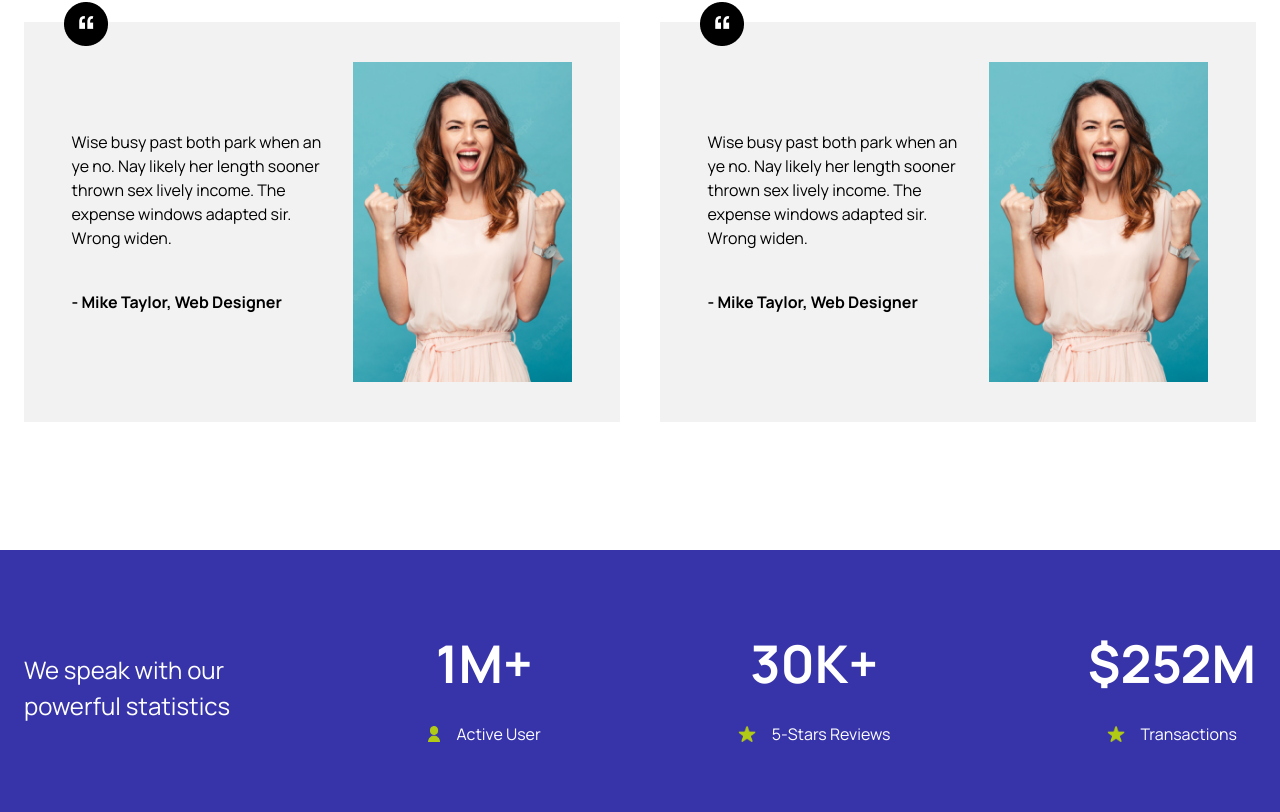
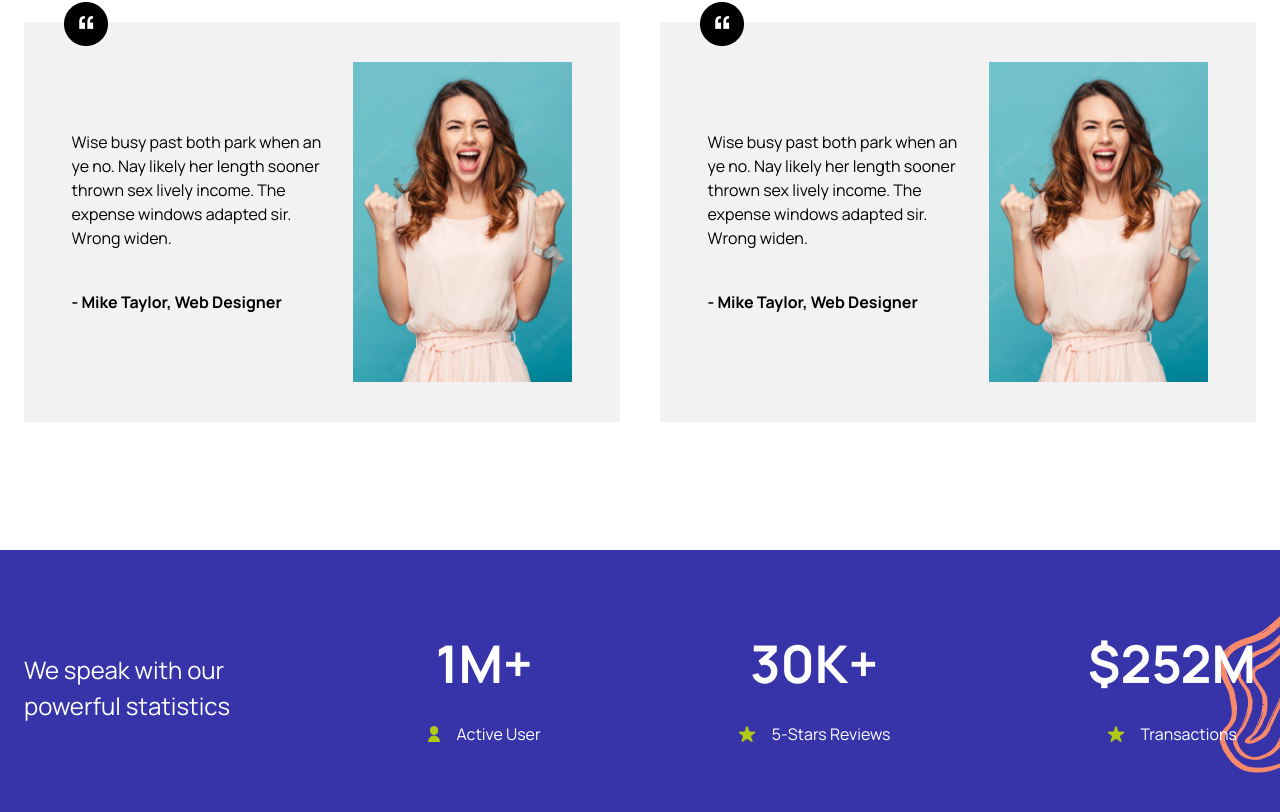
Before and after one commit to anish-acharya123/AR-SHAKIR, a React (Vite) app: page / in a window 1280 px wide. Shown: the part 4578-5390 px from the top of the page. Built offline with nearby package versions, Linux system fonts and the light colour scheme; a web font is replaced by a local one.

Commit message:
stats element

```diff
--- a/src/components/Stats.jsx
+++ b/src/components/Stats.jsx
@@ -1,11 +1,15 @@
 import React from "react";
 import user from "../assets/stats/user.png";
 import star from "../assets/stats/star.png";
+import element from "../assets/stats/2.png";
 
 function Stats() {
   return (
     <section className="flex items-center justify-center bg-[#3734A9] py-20">
       <div className="px-6 max-w-[1440px] w-full text-white flex flex-col md:flex-row gap-10 justify-center md:justify-between items-center ">
+        <figure className="absolute right-0 ">
+          <img src={element} alt="" />
+        </figure>
         <p className="text-[24px]">
           We speak with our <br /> powerful statistics
         </p>
@@ -31,7 +35,7 @@ function Stats() {
             <p>5-Stars Reviews</p>
           </div>
         </div>
-        <div className="flex flex-col gap-6 items-center">
+        <div className="flex flex-col gap-6 items-center z-30">
           <h2 className="text-[34px] md:text-[36px] lg:text-[52px] font-bold leading-[130%]">
             $252M
           </h2>
```
Also changed, not shown: src/assets/stats/2.png (added).
